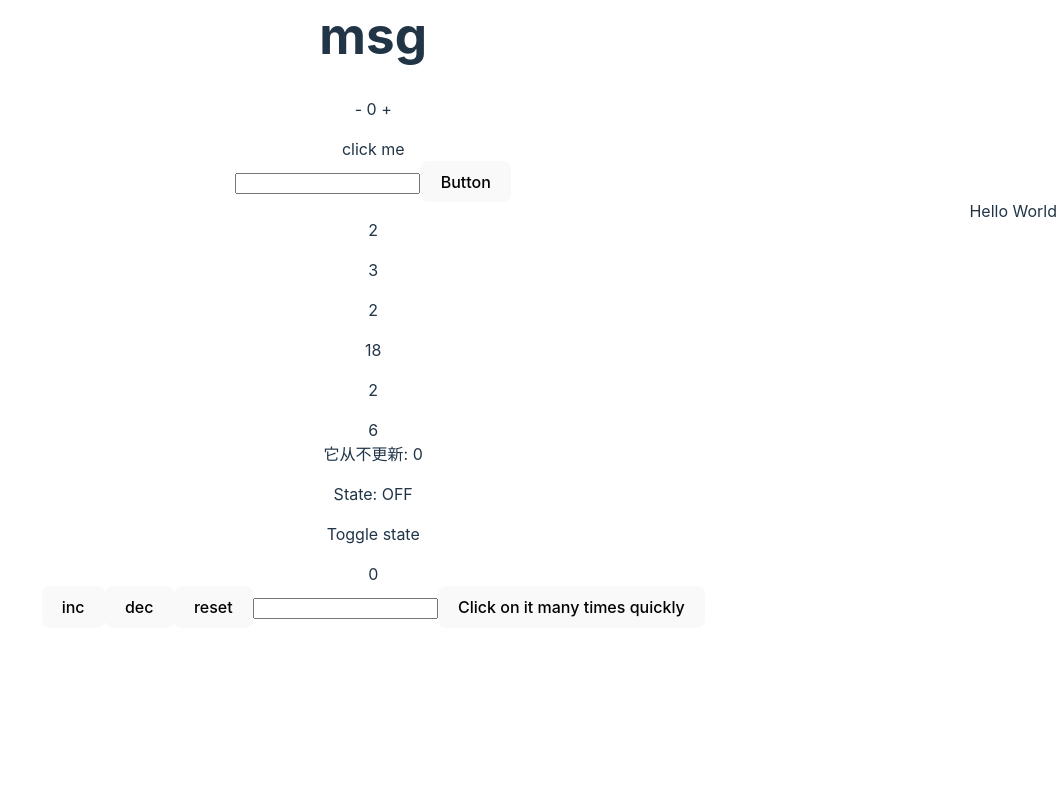
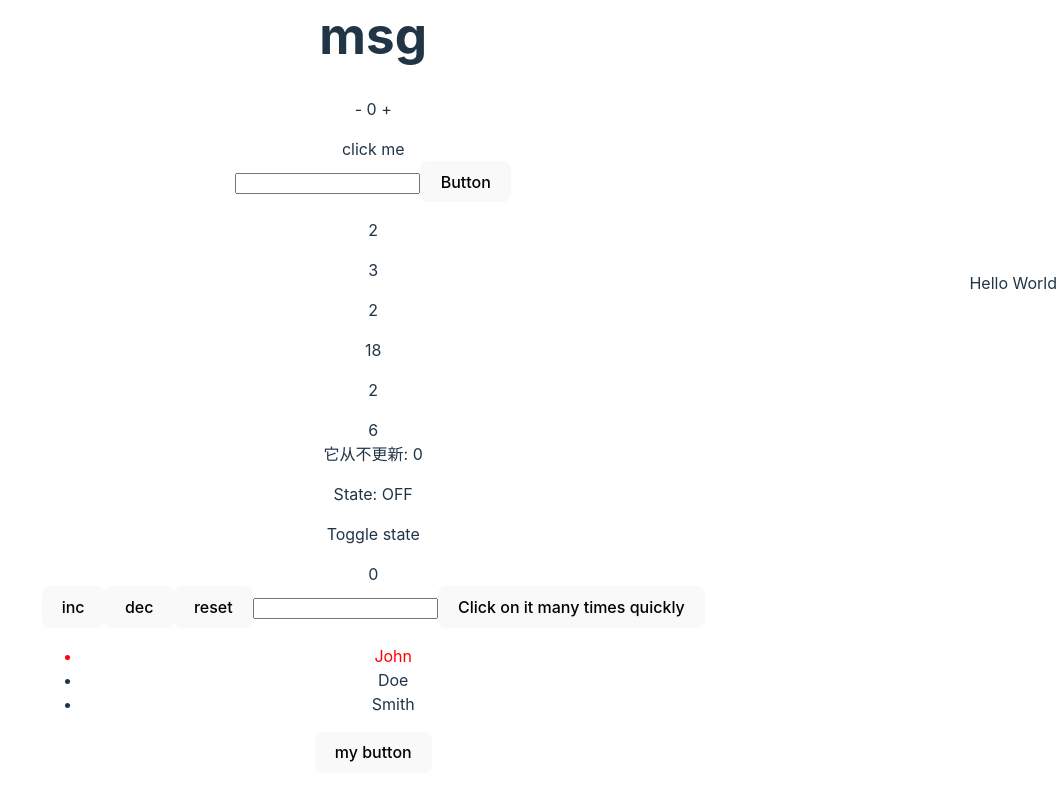
Before and after one commit to Alextt666/vue-challenge, a Vue app: page / in a window 1280 px wide. Shown: the part 238-1038 px from the top of the page, without its empty margins (223-1280 px from the left). Before the commit the page ends 898 px from the top, so only its background shows below. Built offline with nearby package versions, Linux system fonts and the light colour scheme.

Commit message:
modify:函数式组件&渲染函数

```diff
--- a/src/components/Dashbord.vue
+++ b/src/components/Dashbord.vue
@@ -37,6 +37,10 @@
   <OwnDirective></OwnDirective>
   <!-- 自定义防抖指令 -->
   <VDebounceClick></VDebounceClick>
+  <!-- 函数式组件 -->
+  <FunctionalComp></FunctionalComp>
+  <!-- 渲染函数 -->
+  <RenderComp></RenderComp>
 </template>
 <script setup>
 import NextTickT from "./NextTickT.vue";
@@ -58,6 +62,8 @@ import CounterT from "./CounterT.vue";
 // import UseLocal from "./UseLocalT.vue";
 import OwnDirective from "./OwnDirective.vue";
 import VDebounceClick from "./VDebounceClick.vue";
+import FunctionalComp from "./FunctionalComp.vue";
+import RenderComp from "./Renderer/index.vue";
 import { defineComponent } from "vue";
 defineComponent({
   NextTickT,
@@ -79,5 +85,7 @@ defineComponent({
   OwnDirective,
   //   UseLocal,
   VDebounceClick,
+  FunctionalComp,
+  RenderComp,
 });
 </script>
--- /dev/null
+++ b/src/components/FunctionalComp.vue
@@ -0,0 +1,50 @@
+<script setup lang="ts">
+import { h, ref } from "vue";
+
+/**
+ * 实现该函数式组件 :
+ * 1. 使用`list`数据渲染列表元素 (ul/li)
+ * 2. 当点击列表子元素时,将其文本颜色更改为红色
+ */
+const ListComponent = (props, { emit }) => {
+  return h(
+    "ul",
+    props.list.map((i, index) =>
+      h(
+        "li",
+        {
+          key: index,
+          style: index == props.activeIndex ? { color: "red" } : null,
+          onClick: (el) => {
+            emit("toggle", index);
+          },
+        },
+        i.name
+      )
+    )
+  );
+};
+ListComponent.props = ['list', 'active-index']
+ListComponent.emits = ['toggle']
+const list = [
+  {
+    name: "John",
+  },
+  {
+    name: "Doe",
+  },
+  {
+    name: "Smith",
+  },
+];
+
+const activeIndex = ref(0);
+
+function toggle(index: number) {
+  activeIndex.value = index;
+}
+</script>
+
+<template>
+  <list-component :list="list" :active-index="activeIndex" @toggle="toggle" />
+</template>
--- /dev/null
+++ b/src/components/Renderer/MyButton.js
@@ -0,0 +1,13 @@
+import { h } from "vue";
+export const MyButton = (props, { emit, slots }) => {
+  const { disabled } = props;
+  console.log(disabled);
+  return h(
+    "button",
+    {
+      disabled: disabled,
+      onClick: (el) => emit("custom-click"),
+    },
+    slots.default()
+  );
+};
--- /dev/null
+++ b/src/components/Renderer/index.vue
@@ -0,0 +1,11 @@
+<script setup lang="ts">
+import {MyButton} from "./MyButton.js"
+const onClick = () => {
+  console.log('onClick')
+}
+</script>
+<template>
+  <MyButton :disabled="false" @custom-click="onClick">
+    my button
+  </MyButton>
+</template>
```
